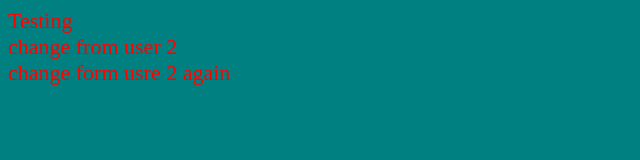
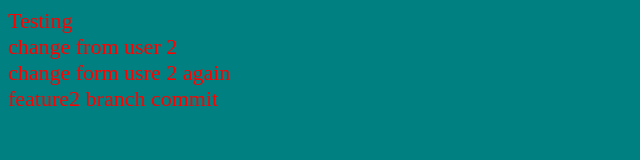
Before and after one commit to daniillogvinenko/git-team-test, a website: page index.html in a window 1280 px wide. Shown: the whole page, without its empty margins (0-640 px from the left). Drawn offline with Linux system fonts and the light colour scheme.

Commit message:
feature2 branch commit

```diff
--- a/index.html
+++ b/index.html
@@ -10,5 +10,6 @@
         Testing
         <div>change from user 2</div>
         <div>change form usre 2 again</div>
+        <div>feature2 branch commit</div>
     </body>
 </html>
```
